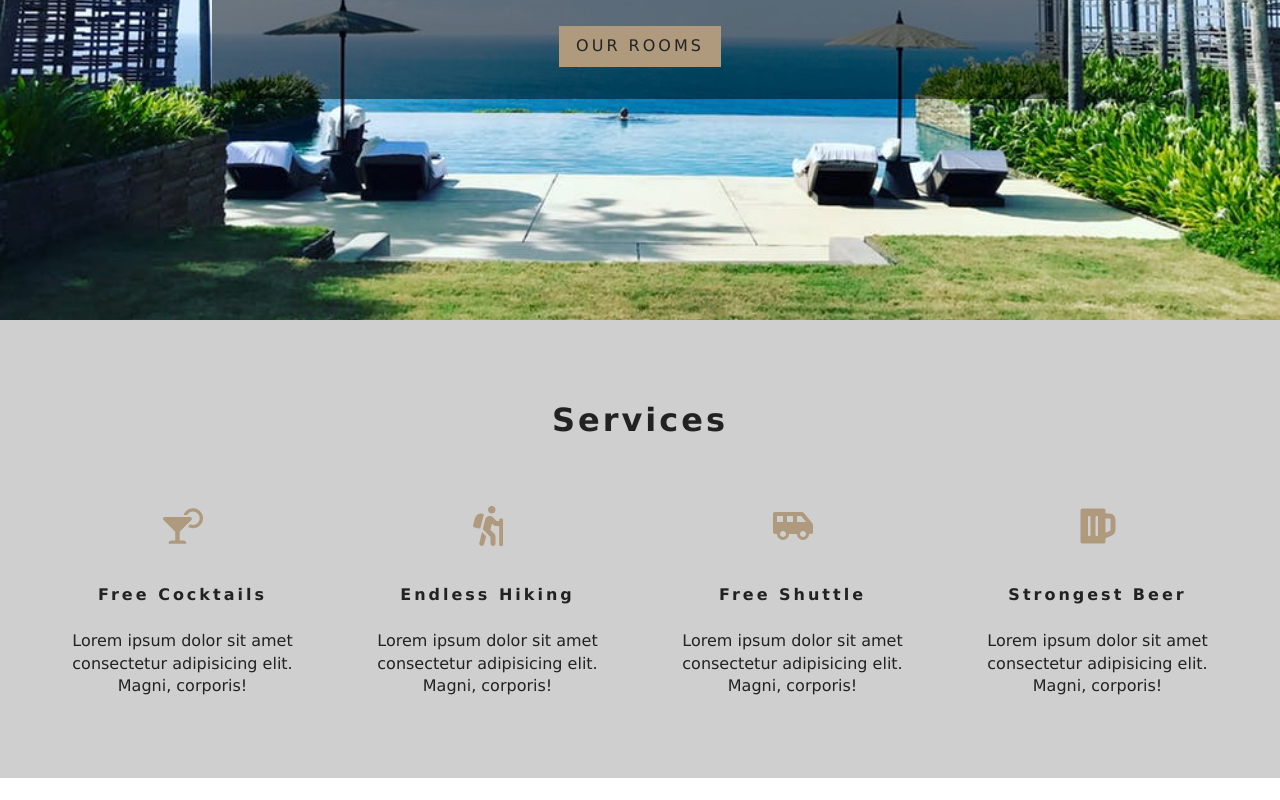
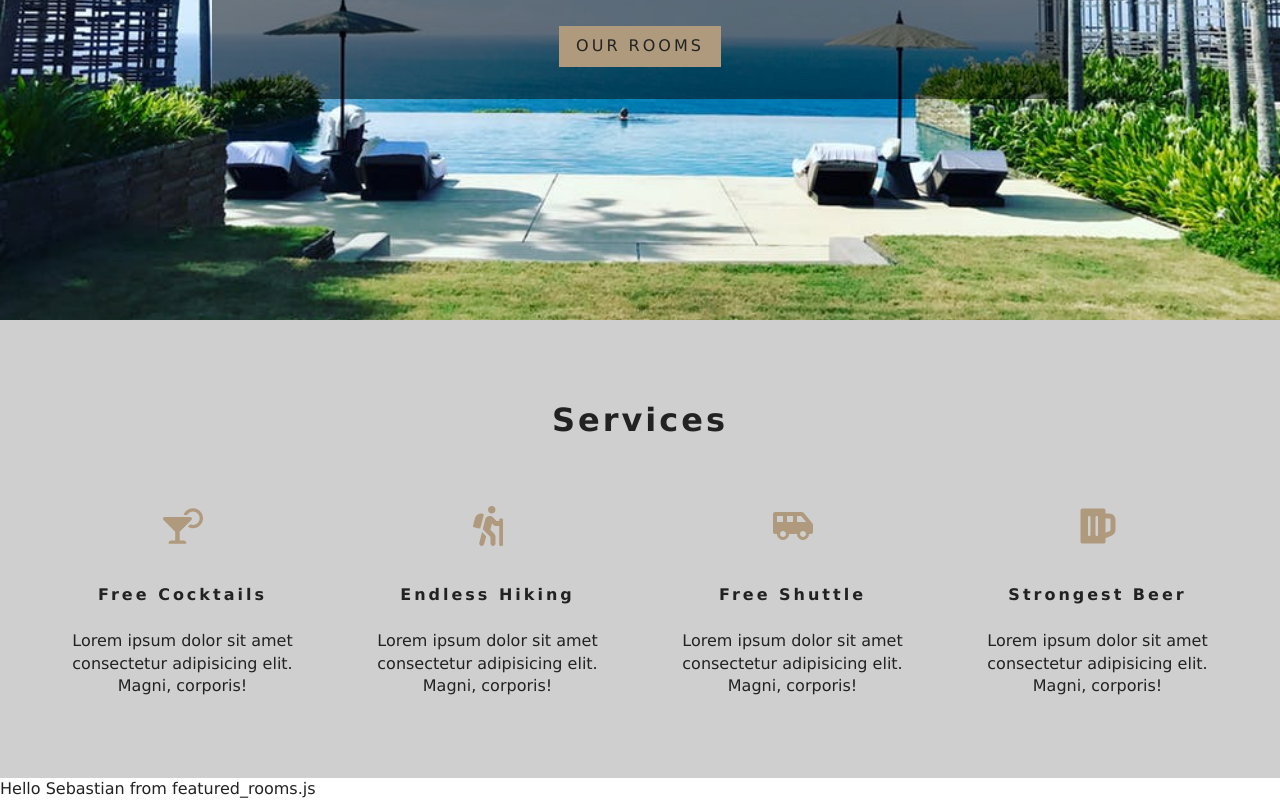
Before and after one commit to Sepp1324/Hotel-Reservation, a React (Create React App) app in the folder resort/: page / in a window 1280 px wide. Shown: the part 480-1280 px from the top of the page. Before the commit the page ends 1258 px from the top, so only its background shows below. Built offline with nearby package versions, Linux system fonts and the light colour scheme.

Commit message:
Started Implementing ContextAPI

```diff
--- /dev/null
+++ b/resort/src/components/Featured_Rooms.js
@@ -0,0 +1,16 @@
+import React, { Component } from "react";
+
+import { RoomContext } from "../context";
+
+export default class Featured_Rooms extends Component {
+  static contextType = RoomContext;
+
+  render() {
+    const { name, greeting } = this.context;
+    return (
+      <div>
+        {greeting} {name} from featured_rooms.js
+      </div>
+    );
+  }
+}
--- /dev/null
+++ b/resort/src/context.js
@@ -0,0 +1,22 @@
+import React, { Component } from 'react'
+
+const RoomContext = React.createContext();
+
+class RoomProvider extends Component {
+  state = {
+      greeting: 'Hello',
+      name: 'Sebastian'
+  };
+
+  render() {
+    return (
+      <RoomContext.Provider value={{...this.state}}>
+        {this.props.children}
+      </RoomContext.Provider>
+    );
+  }
+}
+
+const RoomConsumer = RoomContext.Consumer;
+
+export { RoomProvider, RoomConsumer, RoomContext };
--- a/resort/src/index.js
+++ b/resort/src/index.js
@@ -1,14 +1,16 @@
-import React from 'react';
-import ReactDOM from 'react-dom';
-//import './index.css';
-import { BrowserRouter as Router } from "react-router-dom";
-import App from './App';
-import * as serviceWorker from './serviceWorker';
+import React from 'react'
+import ReactDOM from 'react-dom'
+import { BrowserRouter as Router } from 'react-router-dom'
+import App from './App'
+import * as serviceWorker from './serviceWorker'
+import { RoomProvider } from "./context"
 
 ReactDOM.render(
-  <Router>
-    <App />
-  </Router>,
+  <RoomProvider>
+    <Router>
+      <App />
+    </Router>
+  </RoomProvider>,
   document.getElementById("root")
 );
 
--- a/resort/src/pages/Home.js
+++ b/resort/src/pages/Home.js
@@ -1,8 +1,9 @@
 import React from "react";
 
-import Hero from "../components/Hero";
-import Banner from "../components/Banner";
-import Services from "../components/Services";
+import Hero from '../components/Hero'
+import Banner from '../components/Banner'
+import Services from '../components/Services'
+import FeaturedRooms from '../components/Featured_Rooms'
 
 import { Link } from "react-router-dom";
 
@@ -20,6 +21,7 @@
         </Banner>
       </Hero>
       <Services />
+      <FeaturedRooms />
     </>
   );
 };
```
Also changed, not shown: resort/public/logo192.png (deleted), resort/public/logo512.png (deleted).
